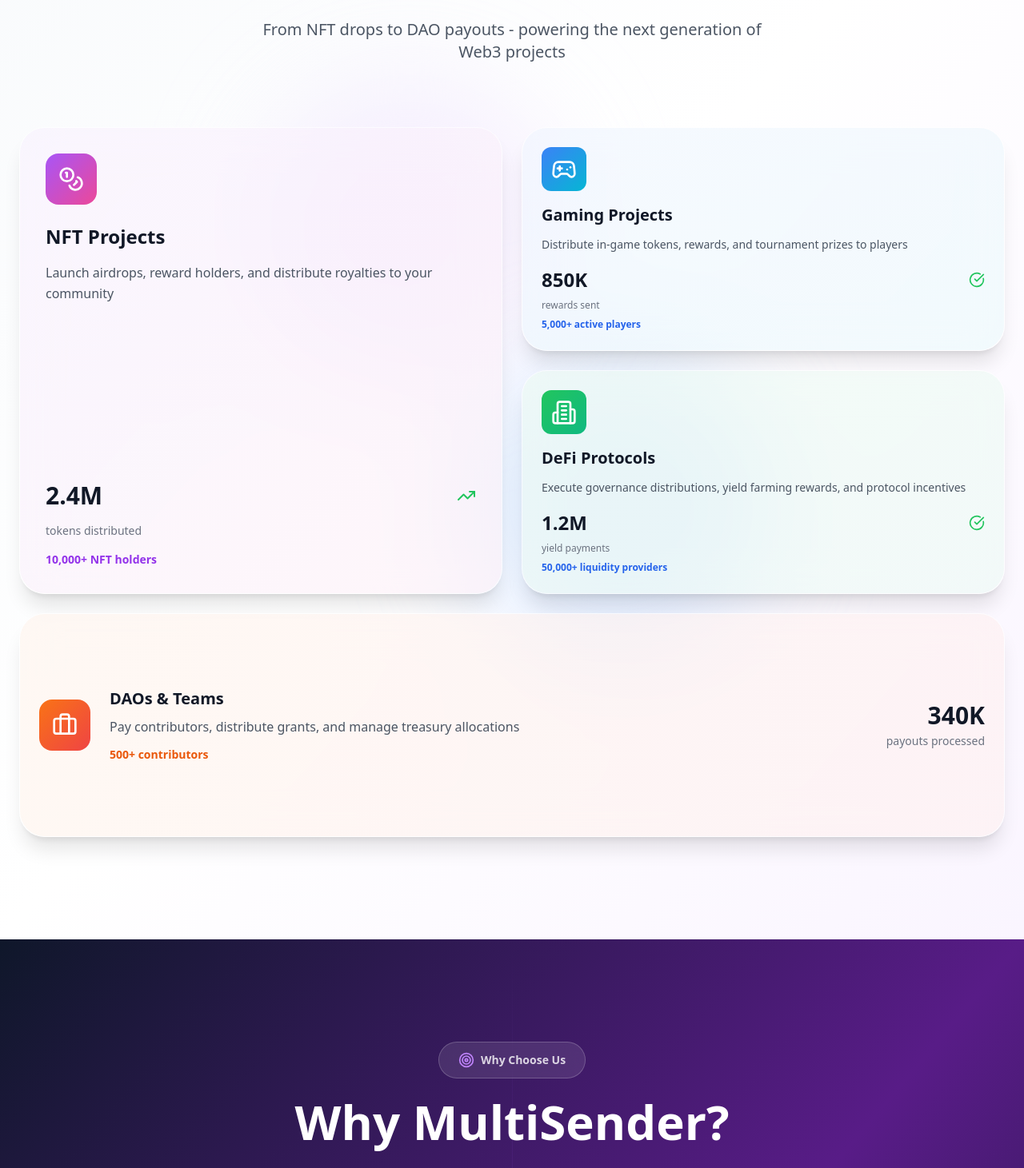
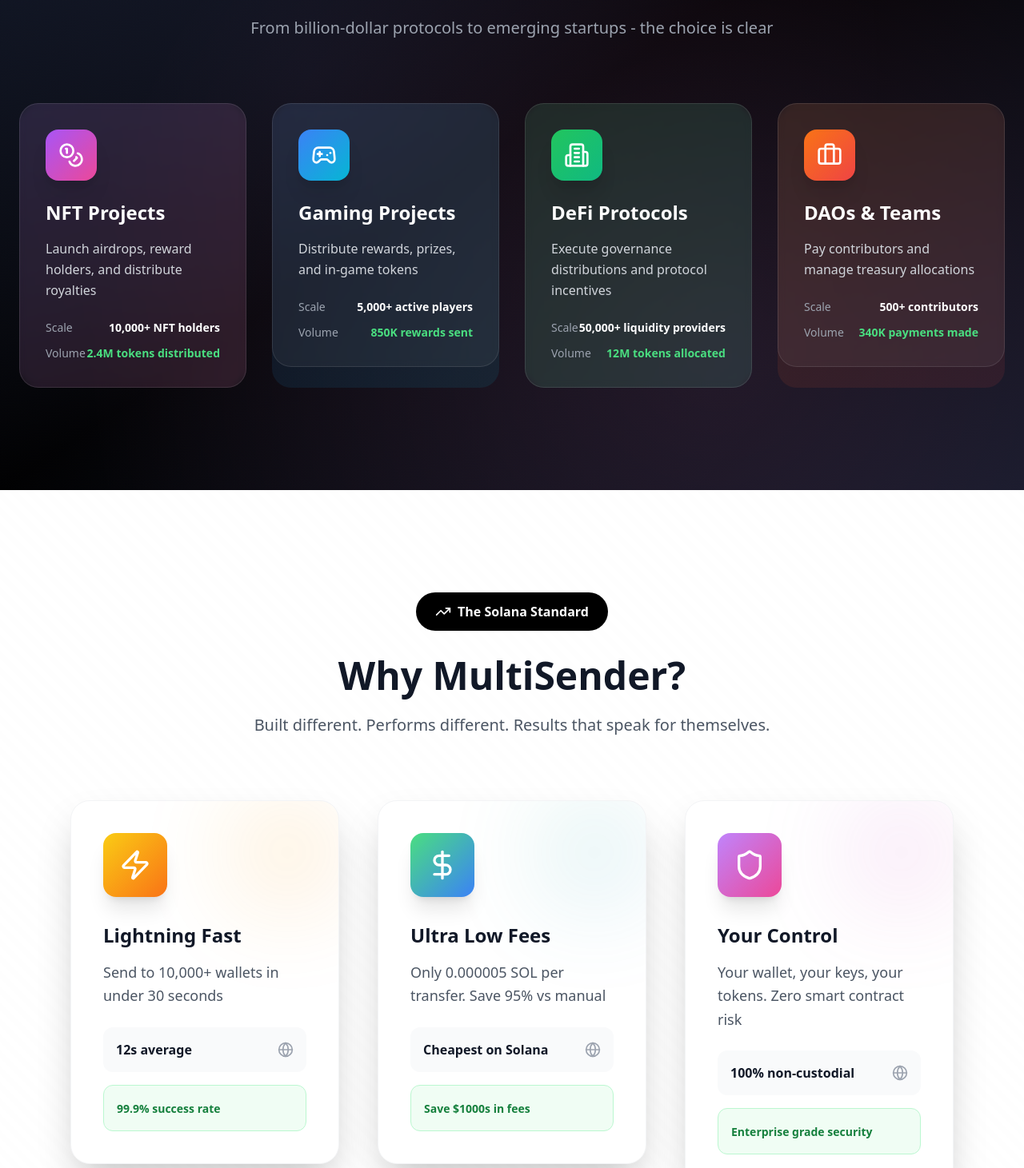
Before and after one commit to cleancodefox/multisender-v1, a React (Vite) app: page / in a window 1280 px wide. Shown: the part 1100-2561 px from the top of the page at 80% size. Built offline with nearby package versions, Linux system fonts and the light colour scheme.

Commit message:
Reverted to commit ab6e4db84d4c3c9682dce443504bcb6480c62d47

```diff
--- a/src/components/WelcomeScreen.tsx
+++ b/src/components/WelcomeScreen.tsx
@@ -1,3 +1,4 @@
+
 import { Button } from '@/components/ui/button';
 import {
   Send,
@@ -12,9 +13,9 @@ import {
   Building2,
   Gamepad2,
   Briefcase,
-  Sparkles,
   TrendingUp,
-  CheckCircle
+  Globe,
+  Sparkles
 } from 'lucide-react';
 
 interface WelcomeScreenProps {
@@ -27,65 +28,61 @@ export const WelcomeScreen = ({ onConnect, isConnecting }: WelcomeScreenProps) =
     {
       icon: <Coins className="h-8 w-8" />,
       title: "NFT Projects",
-      description: "Launch airdrops, reward holders, and distribute royalties to your community",
+      description: "Launch airdrops, reward holders, and distribute royalties",
       example: "10,000+ NFT holders",
       gradient: "from-purple-500 to-pink-500",
-      stats: "2.4M",
-      metric: "tokens distributed"
+      stats: "2.4M tokens distributed"
     },
     {
       icon: <Gamepad2 className="h-8 w-8" />,
       title: "Gaming Projects",
-      description: "Distribute in-game tokens, rewards, and tournament prizes to players",
+      description: "Distribute rewards, prizes, and in-game tokens",
       example: "5,000+ active players",
       gradient: "from-blue-500 to-cyan-500",
-      stats: "850K",
-      metric: "rewards sent"
+      stats: "850K rewards sent"
     },
     {
       icon: <Building2 className="h-8 w-8" />,
       title: "DeFi Protocols",
-      description: "Execute governance distributions, yield farming rewards, and protocol incentives",
+      description: "Execute governance distributions and protocol incentives",
       example: "50,000+ liquidity providers",
       gradient: "from-green-500 to-emerald-500",
-      stats: "1.2M",
-      metric: "yield payments"
+      stats: "12M tokens allocated"
     },
     {
       icon: <Briefcase className="h-8 w-8" />,
       title: "DAOs & Teams",
-      description: "Pay contributors, distribute grants, and manage treasury allocations",
+      description: "Pay contributors and manage treasury allocations",
       example: "500+ contributors",
       gradient: "from-orange-500 to-red-500",
-      stats: "340K",
-      metric: "payouts processed"
+      stats: "340K payments made"
     }
   ];
 
-  const whyFeatures = [
+  const features = [
     {
       icon: <Zap className="h-10 w-10" />,
       title: "Lightning Fast",
-      description: "Send to 10,000+ wallets in under 30 seconds. No queues, no waiting, no delays.",
-      detail: "Average: 12 seconds",
-      step: "01",
-      color: "text-yellow-400"
+      description: "Send to 10,000+ wallets in under 30 seconds",
+      stat: "12s average",
+      gradient: "from-yellow-400 to-orange-500",
+      highlight: "99.9% success rate"
     },
     {
       icon: <DollarSign className="h-10 w-10" />,
       title: "Ultra Low Fees",
-      description: "Only 0.000005 SOL per transfer. Save 95% compared to manual sending.",
-      detail: "Cheapest on Solana",
-      step: "02",
-      color: "text-green-400"
+      description: "Only 0.000005 SOL per transfer. Save 95% vs manual",
+      stat: "Cheapest on Solana",
+      gradient: "from-green-400 to-blue-500",
+      highlight: "Save $1000s in fees"
     },
     {
       icon: <Shield className="h-10 w-10" />,
       title: "Your Control",
-      description: "Your wallet, your keys, your tokens. Zero smart contract risk.",
-      detail: "100% non-custodial",
-      step: "03",
-      color: "text-blue-400"
+      description: "Your wallet, your keys, your tokens. Zero smart contract risk",
+      stat: "100% non-custodial",
+      gradient: "from-purple-400 to-pink-500",
+      highlight: "Enterprise grade security"
     }
   ];
 
@@ -136,137 +133,94 @@ export const WelcomeScreen = ({ onConnect, isConnecting }: WelcomeScreenProps) =
         </div>
       </div>
 
-      {/* Modern Bento Grid - Who uses MultiSender */}
-      <div className="relative py-32 bg-gradient-to-br from-slate-50 via-white to-purple-50 overflow-hidden">
-        {/* Background Effects */}
-        <div className="absolute inset-0 bg-grid-slate-100 bg-[size:60px_60px] opacity-20"></div>
-        <div className="absolute top-1/4 left-1/4 w-96 h-96 bg-purple-200 rounded-full mix-blend-multiply filter blur-3xl opacity-30 animate-pulse"></div>
-        <div className="absolute bottom-1/4 right-1/4 w-96 h-96 bg-blue-200 rounded-full mix-blend-multiply filter blur-3xl opacity-30 animate-pulse delay-1000"></div>
+      {/* Project Types - Redesigned */}
+      <div className="bg-gradient-to-br from-gray-900 via-black to-gray-900 py-32 relative overflow-hidden">
+        {/* Background decorations */}
+        <div className="absolute inset-0 bg-[radial-gradient(circle_at_30%_40%,rgba(120,119,198,0.1),transparent_70%)]" />
+        <div className="absolute inset-0 bg-[radial-gradient(circle_at_70%_80%,rgba(255,119,198,0.1),transparent_70%)]" />
 
-        <div className="relative max-w-7xl mx-auto px-6">
+        <div className="max-w-7xl mx-auto px-6 relative">
           <div className="text-center mb-20">
-            <div className="inline-flex items-center gap-2 px-6 py-3 bg-white/60 backdrop-blur-lg rounded-full border border-white/20 mb-6">
-              <Sparkles className="h-5 w-5 text-purple-600" />
-              <span className="text-sm font-semibold text-gray-700">Trusted by Industry Leaders</span>
+            <div className="inline-flex items-center gap-2 bg-white/10 backdrop-blur-sm rounded-full px-6 py-3 mb-8">
+              <Sparkles className="h-5 w-5 text-yellow-400" />
+              <span className="text-white font-semibold">Trusted by Industry Leaders</span>
             </div>
-            <h3 className="text-5xl md:text-6xl font-black text-gray-900 mb-6 bg-gradient-to-r from-gray-900 via-purple-900 to-gray-900 bg-clip-text text-transparent">
-              Who uses MultiSender?
-            </h3>
-            <p className="text-xl text-gray-600 max-w-2xl mx-auto">From NFT drops to DAO payouts - powering the next generation of Web3 projects</p>
+            <h3 className="text-5xl font-black text-white mb-6">Who uses MultiSender?</h3>
+            <p className="text-xl text-gray-400 max-w-2xl mx-auto">From billion-dollar protocols to emerging startups - the choice is clear</p>
           </div>
 
-          {/* Bento Grid Layout */}
-          <div className="grid grid-cols-1 md:grid-cols-4 lg:grid-cols-6 gap-6 auto-rows-[280px]">
-            {/* Large Card - NFT Projects */}
-            <div className="md:col-span-2 lg:col-span-3 md:row-span-2 group relative overflow-hidden rounded-[2rem] bg-white/60 backdrop-blur-xl border border-white/20 shadow-xl hover:shadow-2xl transition-all duration-500">
-              <div className={`absolute inset-0 bg-gradient-to-br ${projectTypes[0].gradient} opacity-5 group-hover:opacity-10 transition-opacity duration-500`}></div>
-              <div className="relative h-full p-8 flex flex-col">
-                <div className={`w-16 h-16 rounded-2xl bg-gradient-to-br ${projectTypes[0].gradient} flex items-center justify-center text-white mb-6 group-hover:scale-110 transition-transform duration-300`}>
-                  {projectTypes[0].icon}
-                </div>
-                <h4 className="text-2xl font-bold text-gray-900 mb-4">{projectTypes[0].title}</h4>
-                <p className="text-gray-600 mb-6 leading-relaxed flex-1">{projectTypes[0].description}</p>
-                <div className="space-y-4">
-                  <div className="flex items-center justify-between">
-                    <span className="text-3xl font-black text-gray-900">{projectTypes[0].stats}</span>
-                    <TrendingUp className="h-6 w-6 text-green-500" />
-                  </div>
-                  <div className="text-sm text-gray-500">{projectTypes[0].metric}</div>
-                  <div className="text-sm font-semibold text-purple-600">{projectTypes[0].example}</div>
-                </div>
-              </div>
-            </div>
+          <div className="grid grid-cols-1 md:grid-cols-2 lg:grid-cols-4 gap-8">
+            {projectTypes.map((project, index) => (
+              <div key={index} className="group relative">
+                {/* Gradient background */}
+                <div className={`absolute inset-0 bg-gradient-to-br ${project.gradient} rounded-3xl opacity-10 group-hover:opacity-20 transition-opacity duration-300`} />
 
-            {/* Medium Cards */}
-            {projectTypes.slice(1, 3).map((project, index) => (
-              <div key={index + 1} className="md:col-span-2 lg:col-span-3 group relative overflow-hidden rounded-[2rem] bg-white/60 backdrop-blur-xl border border-white/20 shadow-xl hover:shadow-2xl transition-all duration-500">
-                <div className={`absolute inset-0 bg-gradient-to-br ${project.gradient} opacity-5 group-hover:opacity-10 transition-opacity duration-500`}></div>
-                <div className="relative h-full p-6 flex flex-col">
-                  <div className={`w-14 h-14 rounded-xl bg-gradient-to-br ${project.gradient} flex items-center justify-center text-white mb-4 group-hover:scale-110 transition-transform duration-300`}>
+                {/* Card content */}
+                <div className="relative bg-white/5 backdrop-blur-sm border border-white/10 rounded-3xl p-8 hover:bg-white/10 transition-all duration-300 hover:scale-105 hover:border-white/20">
+                  <div className={`w-16 h-16 bg-gradient-to-br ${project.gradient} rounded-2xl flex items-center justify-center mb-6 text-white shadow-xl`}>
                     {project.icon}
                   </div>
-                  <h4 className="text-xl font-bold text-gray-900 mb-3">{project.title}</h4>
-                  <p className="text-gray-600 mb-4 leading-relaxed text-sm flex-1">{project.description}</p>
-                  <div className="space-y-2">
-                    <div className="flex items-center justify-between">
-                      <span className="text-2xl font-black text-gray-900">{project.stats}</span>
-                      <CheckCircle className="h-5 w-5 text-green-500" />
+                  <h4 className="text-2xl font-bold text-white mb-4">{project.title}</h4>
+                  <p className="text-gray-300 mb-6 leading-relaxed">{project.description}</p>
+
+                  <div className="space-y-3">
+                    <div className="flex items-center justify-between text-sm">
+                      <span className="text-gray-400">Scale</span>
+                      <span className="text-white font-semibold">{project.example}</span>
                     </div>
-                    <div className="text-xs text-gray-500">{project.metric}</div>
-                    <div className="text-xs font-semibold text-blue-600">{project.example}</div>
+                    <div className="flex items-center justify-between text-sm">
+                      <span className="text-gray-400">Volume</span>
+                      <span className="text-green-400 font-semibold">{project.stats}</span>
+                    </div>
                   </div>
                 </div>
               </div>
             ))}
-
-            {/* Small Card - DAO & Teams */}
-            <div className="md:col-span-4 lg:col-span-6 group relative overflow-hidden rounded-[2rem] bg-white/60 backdrop-blur-xl border border-white/20 shadow-xl hover:shadow-2xl transition-all duration-500">
-              <div className={`absolute inset-0 bg-gradient-to-r ${projectTypes[3].gradient} opacity-5 group-hover:opacity-10 transition-opacity duration-500`}></div>
-              <div className="relative h-full p-6 flex items-center">
-                <div className={`w-16 h-16 rounded-2xl bg-gradient-to-br ${projectTypes[3].gradient} flex items-center justify-center text-white mr-6 group-hover:scale-110 transition-transform duration-300`}>
-                  {projectTypes[3].icon}
-                </div>
-                <div className="flex-1">
-                  <h4 className="text-xl font-bold text-gray-900 mb-2">{projectTypes[3].title}</h4>
-                  <p className="text-gray-600 mb-3 leading-relaxed">{projectTypes[3].description}</p>
-                  <div className="text-sm font-semibold text-orange-600">{projectTypes[3].example}</div>
-                </div>
-                <div className="text-right">
-                  <div className="text-3xl font-black text-gray-900 mb-1">{projectTypes[3].stats}</div>
-                  <div className="text-sm text-gray-500">{projectTypes[3].metric}</div>
-                </div>
-              </div>
-            </div>
           </div>
         </div>
       </div>
 
-      {/* Modern Timeline - Why MultiSender */}
-      <div className="relative py-32 bg-gradient-to-br from-slate-900 via-purple-900 to-slate-900 overflow-hidden">
-        {/* Background Effects */}
-        <div className="absolute inset-0 bg-grid-white/5 bg-[size:60px_60px]"></div>
-        <div className="absolute top-0 left-1/2 w-px h-full bg-gradient-to-b from-transparent via-purple-500 to-transparent opacity-20"></div>
+      {/* Why MultiSender - Redesigned */}
+      <div className="py-32 bg-white relative overflow-hidden">
+        {/* Background pattern */}
+        <div className="absolute inset-0 opacity-5">
+          <div className="absolute inset-0 bg-[linear-gradient(45deg,transparent_25%,rgba(0,0,0,.1)_25%,rgba(0,0,0,.1)_50%,transparent_50%,transparent_75%,rgba(0,0,0,.1)_75%)] bg-[length:20px_20px]" />
+        </div>
 
-        <div className="relative max-w-6xl mx-auto px-6">
+        <div className="max-w-6xl mx-auto px-6 relative">
           <div className="text-center mb-20">
-            <div className="inline-flex items-center gap-2 px-6 py-3 bg-white/10 backdrop-blur-lg rounded-full border border-white/20 mb-6">
-              <Target className="h-5 w-5 text-purple-400" />
-              <span className="text-sm font-semibold text-white/80">Why Choose Us</span>
+            <div className="inline-flex items-center gap-2 bg-black text-white rounded-full px-6 py-3 mb-8">
+              <TrendingUp className="h-5 w-5" />
+              <span className="font-semibold">The Solana Standard</span>
             </div>
-            <h3 className="text-5xl md:text-6xl font-black text-white mb-6">
-              Why MultiSender?
-            </h3>
-            <p className="text-xl text-white/70 max-w-2xl mx-auto">Three pillars of excellence that make us the #1 choice for token distribution</p>
+            <h3 className="text-5xl font-black text-gray-900 mb-6">Why MultiSender?</h3>
+            <p className="text-xl text-gray-600 max-w-2xl mx-auto">Built different. Performs different. Results that speak for themselves.</p>
           </div>
 
-          <div className="space-y-32">
-            {whyFeatures.map((feature, index) => (
-              <div key={index} className="relative">
-                {/* Timeline Node */}
-                <div className="absolute left-1/2 transform -translate-x-1/2 -translate-y-1/2 top-1/2 lg:translate-y-0 lg:top-0">
-                  <div className="w-20 h-20 rounded-full bg-gradient-to-br from-purple-500 to-pink-500 flex items-center justify-center shadow-2xl">
-                    <span className="text-white font-bold text-lg">{feature.step}</span>
-                  </div>
-                </div>
+          <div className="grid grid-cols-1 lg:grid-cols-3 gap-12">
+            {features.map((feature, index) => (
+              <div key={index} className="group relative">
+                {/* Main card */}
+                <div className="bg-white rounded-3xl p-10 shadow-2xl border border-gray-100 hover:shadow-3xl transition-all duration-500 hover:-translate-y-2 relative overflow-hidden">
+                  {/* Gradient overlay */}
+                  <div className={`absolute top-0 right-0 w-32 h-32 bg-gradient-to-br ${feature.gradient} rounded-full blur-3xl opacity-20 group-hover:opacity-30 transition-opacity duration-500`} />
 
-                {/* Content */}
-                <div className={`flex flex-col lg:flex-row items-center gap-12 ${index % 2 === 0 ? '' : 'lg:flex-row-reverse'}`}>
-                  {/* Icon Side */}
-                  <div className="flex-1 flex justify-center lg:justify-end">
-                    <div className={`w-32 h-32 rounded-3xl bg-gradient-to-br from-white/10 to-white/5 backdrop-blur-xl border border-white/20 flex items-center justify-center ${feature.color} hover:scale-110 transition-transform duration-300`}>
-                      {feature.icon}
-                    </div>
+                  {/* Icon with gradient background */}
+                  <div className={`w-20 h-20 bg-gradient-to-br ${feature.gradient} rounded-2xl flex items-center justify-center mb-8 text-white shadow-xl relative z-10`}>
+                    {feature.icon}
                   </div>
 
-                  {/* Content Side */}
-                  <div className="flex-1">
-                    <div className="bg-white/10 backdrop-blur-xl rounded-3xl p-8 border border-white/20 hover:bg-white/15 transition-all duration-300">
-                      <h4 className="text-3xl font-bold text-white mb-4">{feature.title}</h4>
-                      <p className="text-white/80 mb-6 leading-relaxed text-lg">{feature.description}</p>
-                      <div className="inline-flex items-center gap-2 px-4 py-2 bg-gradient-to-r from-purple-500/20 to-pink-500/20 rounded-full border border-purple-400/30">
-                        <CheckCircle className="h-4 w-4 text-green-400" />
-                        <span className="text-white font-semibold text-sm">{feature.detail}</span>
-                      </div>
+                  <h4 className="text-2xl font-bold text-gray-900 mb-4 relative z-10">{feature.title}</h4>
+                  <p className="text-gray-600 mb-6 leading-relaxed text-lg relative z-10">{feature.description}</p>
+
+                  {/* Stats section */}
+                  <div className="space-y-4 relative z-10">
+                    <div className="flex items-center justify-between p-4 bg-gray-50 rounded-xl">
+                      <span className="font-bold text-gray-900">{feature.stat}</span>
+                      <Globe className="h-5 w-5 text-gray-400" />
+                    </div>
+                    <div className="p-4 bg-green-50 rounded-xl border border-green-200">
+                      <span className="text-green-700 font-semibold text-sm">{feature.highlight}</span>
                     </div>
                   </div>
                 </div>
```
